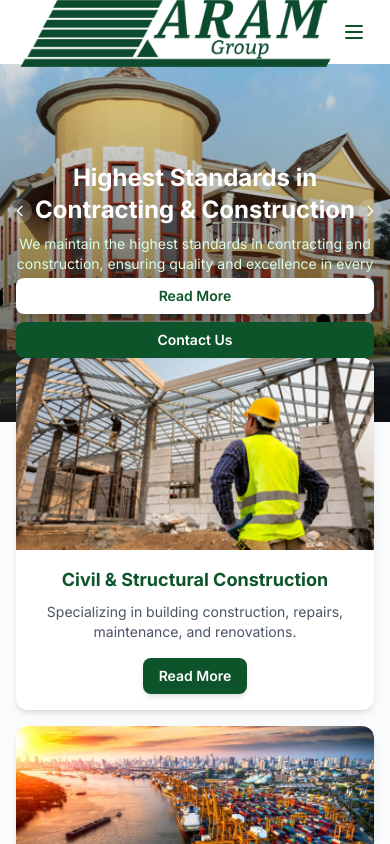
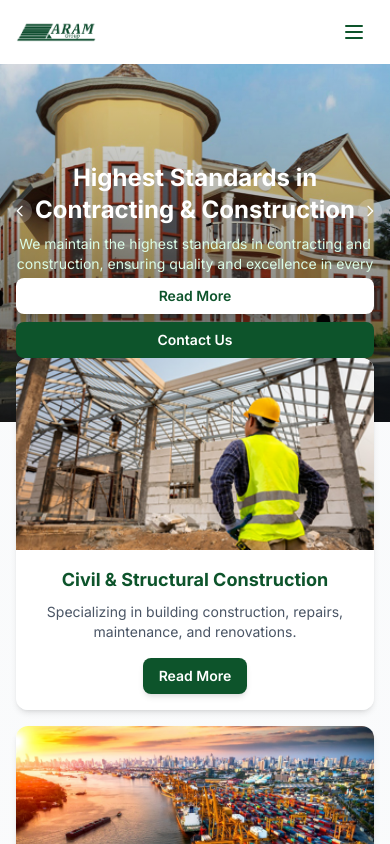
Before and after one commit to hadi14250/Aram, a Next.js app: page / in a window 390 px wide. Shown: the top 844 px of the page. Built offline with nearby package versions, Linux system fonts and the light colour scheme.

Commit message:
made logo responsive in header

```diff
--- a/app/components/Navigation.tsx
+++ b/app/components/Navigation.tsx
@@ -23,18 +23,21 @@ const Navigation = () => {
     <nav className={`fixed w-full z-50 transition-all duration-300 bg-white ${isScrolled ? 'shadow-lg backdrop-blur-sm bg-white/90' : ''}`}>
       <div className="max-w-7xl mx-auto px-4 sm:px-6 lg:px-8">
         <div className="flex items-center justify-between h-16 sm:h-20">
-          <Link href="/" className="flex items-center">
+
+        <Link href="/" className="flex items-center">
+          <div className="relative w-20 h-20 sm:w-40 sm:h-40">
             <Image
               src="/images/aram_transparent.png"
               alt="About Us"
-              width={160}
-              height={160}
-              className="w-full h-full object-cover"
+              fill
+              className="object-contain"
             />
-            <span className="text-lg sm:text-2xl font-bold text-green-900">
-              {/* Aram Group */}
-            </span>
-          </Link>
+          </div>
+          <span className="text-base sm:text-2xl font-bold text-green-900 ml-2">
+            {/* Aram Group */}
+          </span>
+        </Link>
+
 
           <div className="hidden md:flex items-center space-x-8">
             {[
```
Also changed, not shown: 1 other file (tests, documents, lock files or other folders).
